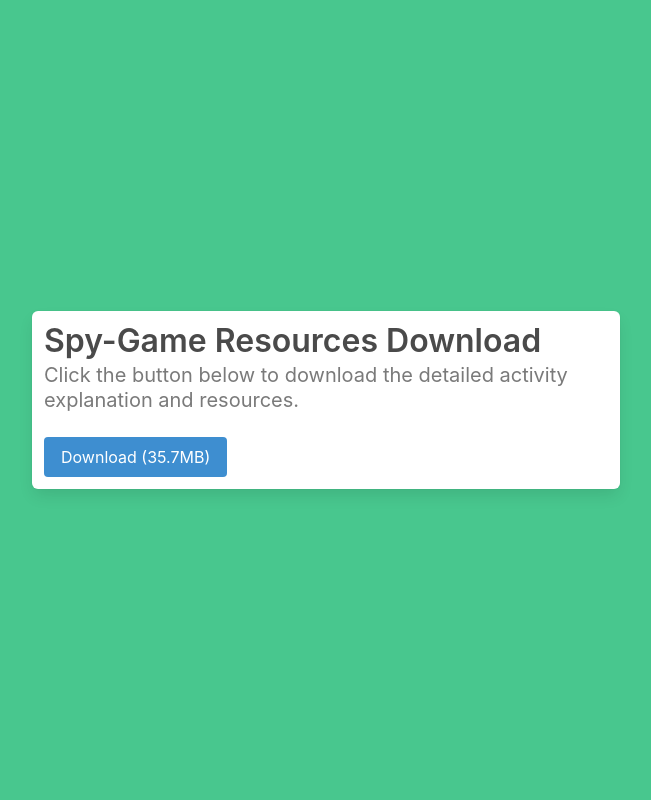
After one commit to Braz3n/SpyGame, a Python web app: template templates/resources.html in a window 1280 px wide. The commit adds this page. Shown: the whole page, without its empty margins (314-965 px from the left). Run offline with Jinja, Linux system fonts and the light colour scheme; the template is opened without the code that fills it, so the values that code supplies are empty.

Commit message:
Added activity resources download page and links.

```diff
--- /dev/null
+++ b/templates/resources.html
@@ -0,0 +1,33 @@
+<!DOCTYPE doctype html>
+
+<html>
+    <head>
+        <meta content="no-cache, no-store, must-revalidate" http-equiv="Cache-Control"/>  <!-- Disable caching -->
+                <meta content="no-cache" http-equiv="Pragma"/>
+        <meta content="0" http-equiv="Expires"/>
+        <meta charset="utf-8"/>
+        <meta content="width=device-width, initial-scale=1" name="viewport"/>
+        <title>Spy-Boy 5000</title>
+        <link href="/static/css/bulma.min.css" rel="stylesheet"/>
+        <!-- <script src="/static/js/jquery.min.js"></script> -->
+        <script src="/static/js/teacher.js"></script>
+    </head>
+
+    <body>
+        <section class="hero is-success is-fullheight">
+            <div class="hero-body">
+                <div class="container">
+                    <div class="columns is-centered">
+                        <div class="box column is-9-tablet is-7-desktop is-6-widescreen">
+                            <h1 class="title has-text-grey-dark">Spy-Game Resources Download</h1>
+                            <h1 class="subtitle has-text-grey">Click the button below to download the detailed activity explanation and resources.</h1>
+
+                            <a class="button is-info" href="/spygame.zip" download="spygame.zip">Download (35.7MB)</a>
+
+                        </div>
+                    </div>
+                </div>
+            </div>
+        </section>
+    </body>
+</html>
--- a/templates/teacher.html
+++ b/templates/teacher.html
@@ -23,10 +23,10 @@
                             <h1 class="subtitle">Please Choose 6 Answers and enter a sentence for the vault to contain.</h1>
 
                             <form>
-                                <p>Each number can be up to 4 digits long.</p>
                                 <div class="field">
                                     <label class="label">
                                         Vault Lock Numbers
+                                        <p>Each number can be up to 4 digits long.</p>
                                     </label>
                                     <div class="control">
                                         <input class="input" type="number" min="0" max="9999" maxlength="4" id="ans01" placeholder="0000" step="1" required>
@@ -73,6 +73,8 @@
                                     </div>
                                 </div>
                             </form>
+
+                            <p class="block">An explanation on how to run this activity can be found <a href="/resources" class="has-text-info">here</a>.</p>
                         </div>
                     </div>
                 </div>
```
Also changed, not shown: main.py (+26 -0 lines), 1 other file.
